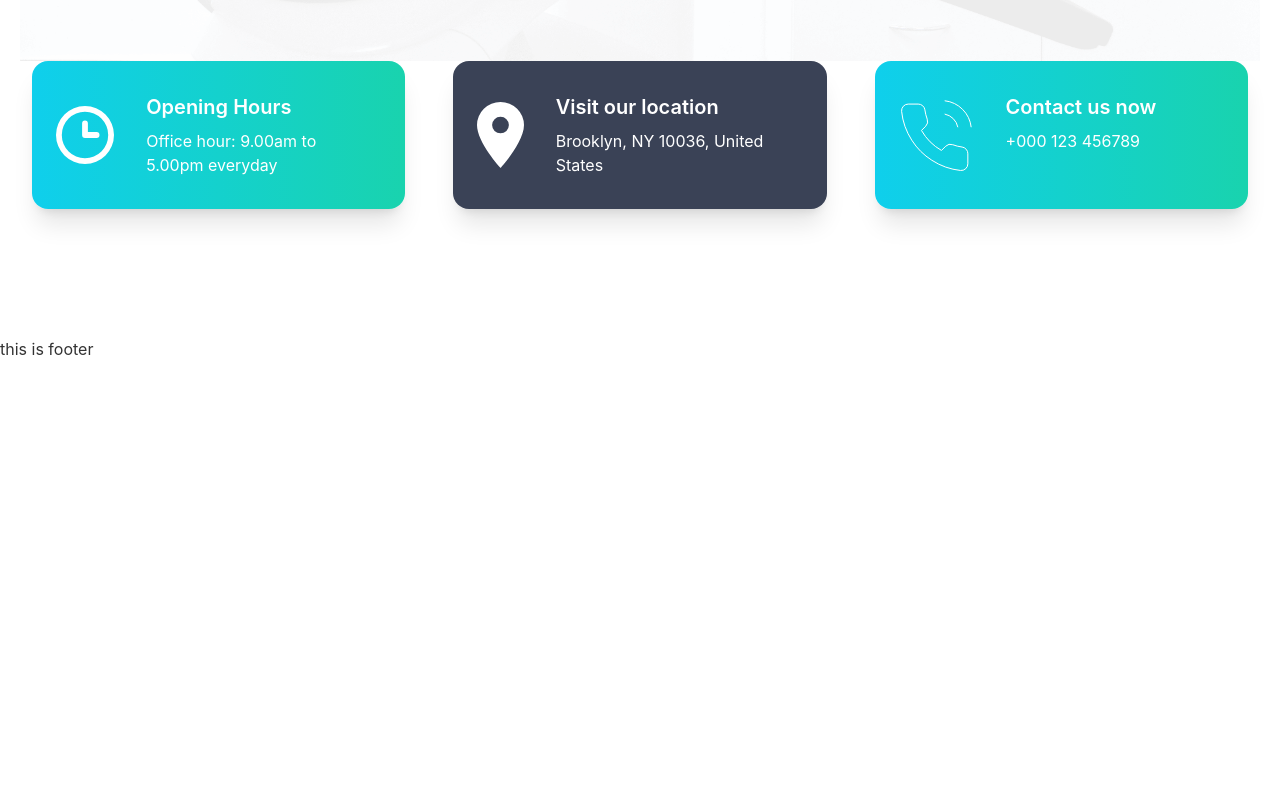
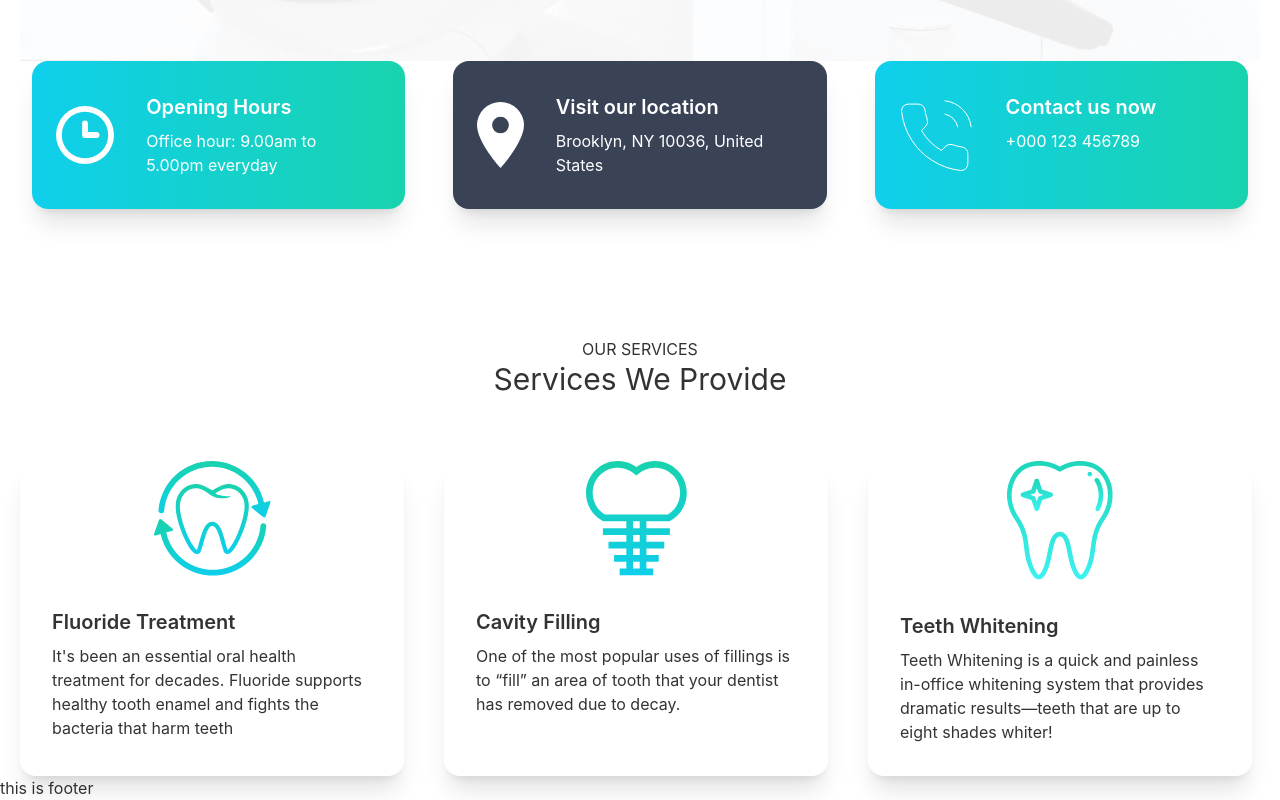
Before and after one commit to sowmik-sec/doctors-portal-client, a React (Create React App) app: page / in a window 1280 px wide. Shown: the part 778-1578 px from the top of the page. Before the commit the page ends 1139 px from the top, so only its background shows below. Built offline with nearby package versions, Linux system fonts and the light colour scheme.

Commit message:
featured services section added

```diff
--- a/src/Pages/Home/Home/Home.js
+++ b/src/Pages/Home/Home/Home.js
@@ -1,12 +1,14 @@
 import React from "react";
 import Banner from "../Banner/Banner";
 import InfoCards from "../InfoCards/InfoCards";
+import Services from "../Services/Services";
 
 const Home = () => {
   return (
     <div className="mx-5">
       <Banner />
       <InfoCards />
+      <Services />
     </div>
   );
 };
--- a/src/Pages/Home/InfoCards/InfoCard.js
+++ b/src/Pages/Home/InfoCards/InfoCard.js
@@ -4,7 +4,7 @@ const InfoCard = ({ card }) => {
   const { name, description, icon, bgClass } = card;
   return (
     <div
-      className={`card card-side shadow-xl ${bgClass} text-white mx-3 px-6  lg:my-0 my-7`}
+      className={`card card-side shadow-xl ${bgClass} text-white mx-3 px-6  lg:my-0 my-3`}
     >
       <figure>
         <img src={icon} alt="icon" />
--- /dev/null
+++ b/src/Pages/Home/Services/Service.js
@@ -0,0 +1,18 @@
+import React from "react";
+
+const Service = ({ service }) => {
+  const { img, title, description } = service;
+  return (
+    <div className="card w-96 bg-base-100 shadow-xl">
+      <figure>
+        <img src={img} alt="service" />
+      </figure>
+      <div className="card-body">
+        <h2 className="card-title">{title}</h2>
+        <p>{description}</p>
+      </div>
+    </div>
+  );
+};
+
+export default Service;
--- /dev/null
+++ b/src/Pages/Home/Services/ServiceDetails.js
@@ -0,0 +1,43 @@
+import React from "react";
+import img1 from "../../../assets/images/fluoride.png";
+import img2 from "../../../assets/images/cavity.png";
+import img3 from "../../../assets/images/whitening.png";
+import Service from "./Service";
+
+const ServiceDetails = () => {
+  const services = [
+    {
+      id: 1,
+      img: img1,
+      title: "Fluoride Treatment",
+      description: `It's been an essential oral health treatment for decades. Fluoride supports healthy tooth enamel and fights the bacteria that harm teeth `,
+    },
+    {
+      id: 2,
+      img: img2,
+      title: "Cavity Filling",
+      description: `One of the most popular uses of fillings is to “fill” an area of tooth that your dentist has removed due to decay.`,
+    },
+    {
+      id: 3,
+      img: img3,
+      title: "Teeth Whitening",
+      description: `Teeth Whitening is a quick and painless in-office whitening system that provides dramatic results—teeth that are up to eight shades whiter!`,
+    },
+  ];
+  return (
+    <div>
+      <div className="text-center mb-16">
+        <p>OUR SERVICES</p>
+        <h1 className="text-3xl">Services We Provide</h1>
+      </div>
+      <div className="grid lg:grid-cols-3 md:grid-cols-2 grid-cols-1 gap-8">
+        {services.map((service) => (
+          <Service key={service.id} service={service} />
+        ))}
+      </div>
+    </div>
+  );
+};
+
+export default ServiceDetails;
--- /dev/null
+++ b/src/Pages/Home/Services/Services.js
@@ -0,0 +1,12 @@
+import React from "react";
+import ServiceDetails from "./ServiceDetails";
+
+const Services = () => {
+  return (
+    <div>
+      <ServiceDetails />
+    </div>
+  );
+};
+
+export default Services;
```
